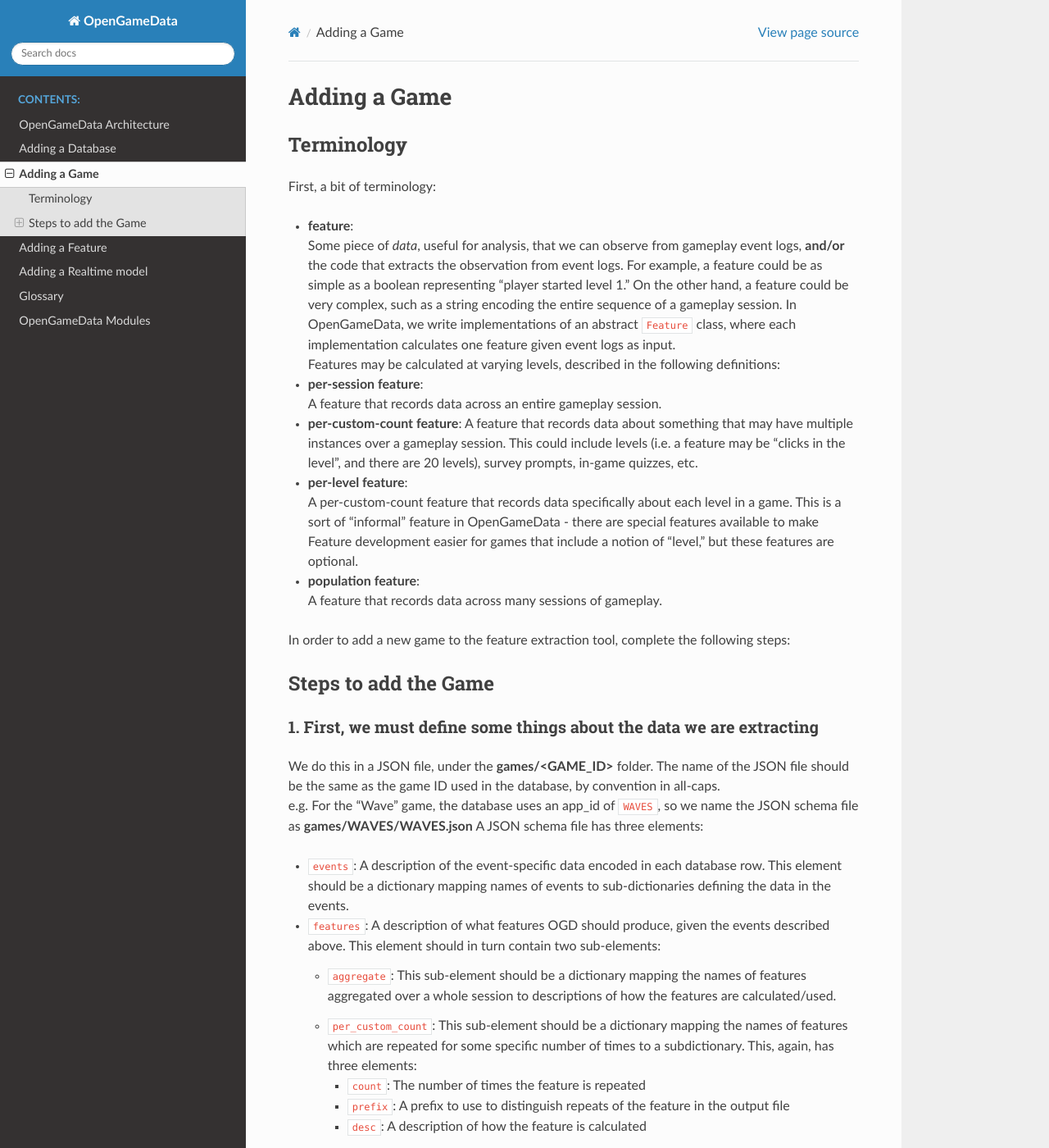
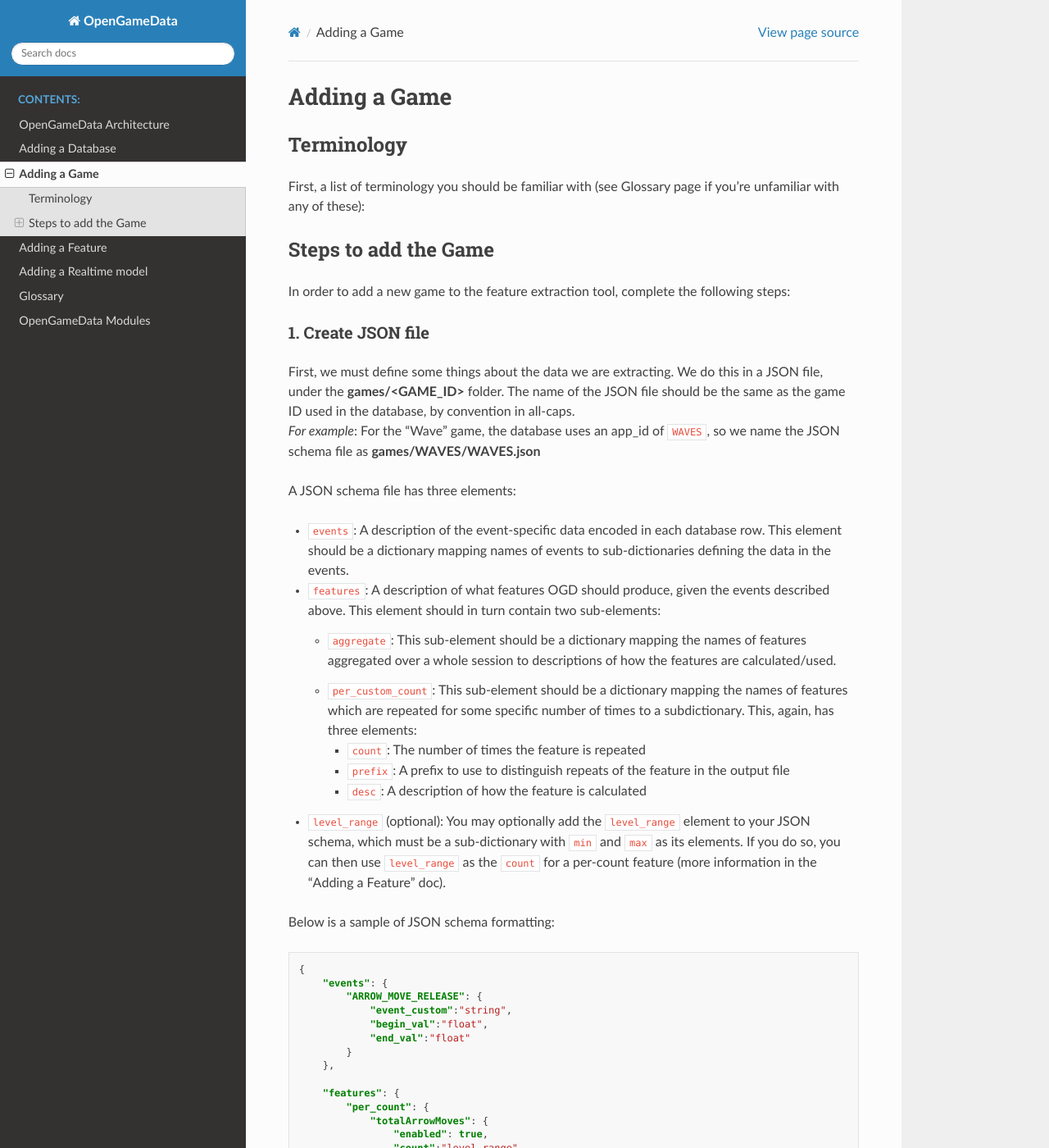
Before and after one commit to opengamedata/opengamedata-doc, a Sphinx documentation site: the page built from source/Adding_a_Game.md, in a window 1280 px wide and 1400 px high. Shown: the whole window at 82% size. Built offline with Sphinx 7.4.7 and the Read the Docs theme 2.0.0, drawn with Linux system fonts in a browser that asks for light colours; some of the changed text lies outside the part shown.

Commit message:
A few improvements to the Adding a Game page.

````diff
--- a/source/Adding_a_Game.md
+++ b/source/Adding_a_Game.md
@@ -2,34 +2,19 @@
 
 ## Terminology
 
-First, a bit of terminology:
+First, a list of terminology you should be familiar with (see Glossary page if you're unfamiliar with any of these):
 
-- **feature**:
-    Some piece of *data*, useful for analysis, that we can observe from gameplay event logs, **and/or** the code that extracts the observation from event logs.
-    For example, a feature could be as simple as a boolean representing "player started level 1."
-    On the other hand, a feature could be very complex, such as a string encoding the entire sequence of a gameplay session.
-    In OpenGameData, we write implementations of an abstract `Feature` class, where each implementation calculates one feature given event logs as input.
-    Features may be calculated at varying levels, described in the following definitions:
-- **per-session feature**:
-    A feature that records data across an entire gameplay session.
-- **per-custom-count feature**:
-    A feature that records data about something that may have multiple instances over a gameplay session.
-    This could include levels (i.e. a feature may be "clicks in the level", and there are 20 levels), survey prompts, in-game quizzes, etc.
-- **per-level feature**:
-    A per-custom-count feature that records data specifically about each level in a game.
-    This is a sort of "informal" feature in OpenGameData - there are special features available to make Feature development easier for games that include a notion of "level," but these features are optional.
-- **population feature**:
-    A feature that records data across many sessions of gameplay.
+## Steps to add the Game
 
 In order to add a new game to the feature extraction tool, complete the following steps:
 
-## Steps to add the Game
+### 1. Create JSON file
 
-### 1. First, we must define some things about the data we are extracting
-
+First, we must define some things about the data we are extracting.
 We do this in a JSON file, under the **games/<GAME_ID>** folder.
 The name of the JSON file should be the same as the game ID used in the database, by convention in all-caps.
-e.g. For the "Wave" game, the database uses an app_id of `WAVES`, so we name the JSON schema file as **games/WAVES/WAVES.json**
+*For example*: For the "Wave" game, the database uses an app_id of `WAVES`, so we name the JSON schema file as **games/WAVES/WAVES.json**
+
 A JSON schema file has three elements:
 
 - `events`:
@@ -53,7 +38,7 @@
 
 Below is a sample of JSON schema formatting:
 
-```javascript
+```json
 {
     "events": {
         "ARROW_MOVE_RELEASE": {
@@ -91,11 +76,12 @@
 }
 ```
 
-### 2. Next, we need to create the feature extractor
+### 2. Create the feature Extractor class
 
 This will be a Python class inheriting from the `Extractor` base class.
 By convention, the class should use the database app_id as a prefix for the class name, but use CamelCase (even if the app_id is not formatted as such).
-e.g. For the "Wave" game, we would name the extractor `WaveExtractor` (as opposed to `app_id + "Extractor` => `WAVEExtractor`).
+*For example*: For the "Wave" game, we would name the extractor `WaveExtractor` (as opposed to `app_id + "Extractor` => `WAVEExtractor`).
+
 You should put your `Extractor` subclass in the **games/<GAME_ID>** folder alongside the schema.
 
 The `Extractor` subclass *must* implement the following functions:
@@ -130,17 +116,19 @@
         return ret_val
 ```
 
-### 3. Next, we need to ensure ExportManager knows what the possible games are
+### 3. Register game in ExportManager
 
-ExportManager is the class responsible for, well, managing exports.
+Next, we need to ensure ExportManager knows what games are available.
+The ExportManager is the class responsible for, well, managing exports.
 This is where we will register the existence of our new game's feature extractor.
-Go to the `_prepareExtractor` function in ExportManager.py, and add a case to the `if-elif-else` block, matching the game id to your new Extractor.
+Go to the `_prepareExtractor()` function in ExportManager.py, and add a case to the `if-elif-else` block, matching the game id to your new Extractor.
 
 ```python
     elif request.game_id == "WAVES":
         game_extractor = WaveExtractor
 ```
 
-### 4. Lastly, you need to ensure you've implemented all of your game Feature classes
+### 4. Implement Features
 
-For this, see Adding_a_Feature.md.
+Lastly, you need to implement all of your game Feature classes.
+To do this, see the "**Adding a Feature**" page.
````
